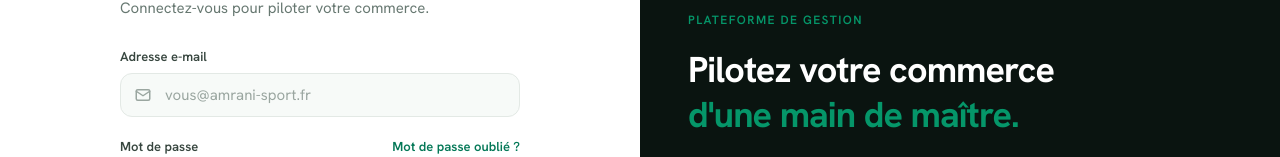
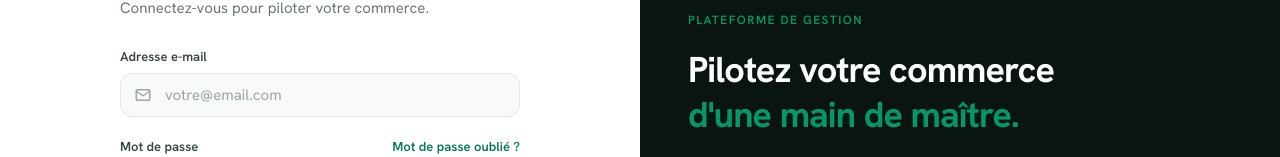
Before and after one commit to abbas-fakih39/nexus, a React (Vite) app in the folder frontend/: page /login in a window 1280 px wide. Shown: the part 235-392 px from the top of the page. Built offline with nearby package versions, Linux system fonts and the light colour scheme; no server answers.

Commit message:
fix : pages

```diff
--- a/frontend/src/components/layout/navConfig.tsx
+++ b/frontend/src/components/layout/navConfig.tsx
@@ -99,6 +99,7 @@ export function navForRole(role: Role): NavItem[] {
 
 /** Titre de page à partir du chemin courant (pour la Topbar et les placeholders). */
 export function titleForPath(pathname: string): string {
-  const match = [...OWNER_NAV, ...EMPLOYEE_NAV].find((i) => i.path === pathname);
+  const all = [...OWNER_NAV, ...EMPLOYEE_NAV].sort((a, b) => b.path.length - a.path.length);
+  const match = all.find((i) => pathname === i.path || pathname.startsWith(i.path + '/'));
   return match?.label ?? 'Nexus';
 }
--- a/frontend/src/pages/auth/Login.tsx
+++ b/frontend/src/pages/auth/Login.tsx
@@ -105,7 +105,7 @@ export default function Login() {
                   required
                   value={email}
                   onChange={(e) => setEmail(e.target.value)}
-                  placeholder="vous@amrani-sport.fr"
+                  placeholder="votre@email.com"
                   className="h-11 w-full rounded-xl border border-border bg-canvas pl-11 pr-3 text-[15px] font-medium text-ink outline-none transition placeholder:font-normal placeholder:text-ink-faint hover:border-border-strong focus:border-accent focus:bg-surface focus:ring-4 focus:ring-accent/15"
                 />
               </div>
@@ -208,7 +208,7 @@ export default function Login() {
               </button>
               <button
                 type="button"
-                onClick={() => fillDemo('employe@nexus.fr', 'employe123')}
+                onClick={() => fillDemo('employe@nexus.fr', 'emp123')}
                 className="flex items-center gap-3 rounded-xl border border-border bg-surface p-3 text-left transition hover:border-border-strong hover:bg-canvas"
               >
                 <span className="grid h-8 w-8 shrink-0 place-items-center rounded-lg bg-accent-softer text-accent-deep">
```
